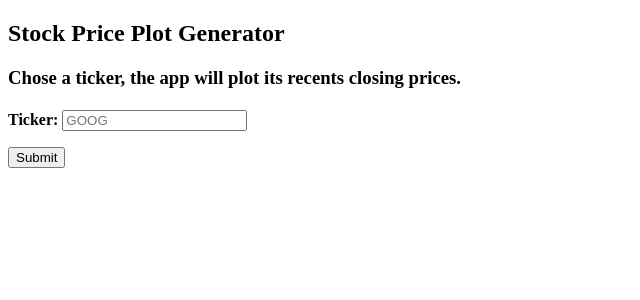
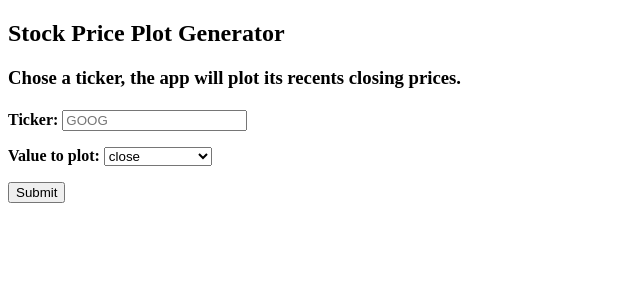
Before and after one commit to daco-hub/TDI-milestone-project, a Flask app: page / in a window 1280 px wide. Shown: the top 300 px of the page, without its empty margins (0-640 px from the left). Run offline with Flask 2, Linux system fonts and the light colour scheme.

Commit message:
Added dropdown menu

```diff
--- a/app.py
+++ b/app.py
@@ -16,17 +16,17 @@ def load_data(ticker):
     r = requests.get(url)
     data = r.json()
 
-    df = pd.DataFrame(data['Time Series (Daily)']).T[['1. open', '5. adjusted close']]
+    df = pd.DataFrame(data['Time Series (Daily)']).T[['1. open', '2. high', '3. low', '4. close', '5. adjusted close']]
     df.index = pd.to_datetime(df.index)
     df.index.name = 'Date'
     df.sort_index(inplace=True)
-    df.rename(columns={'1. open': 'open', '5. adjusted close': 'close'}, inplace=True)
+    df.rename(columns={'1. open': 'open', '2. high': 'day high' , '3. low': 'day low',
+    '4. close': 'close', '5. adjusted close': 'adjusted close'}, inplace=True)
     return df
 
 
-def get_graph(df, ticker):
+def get_graph(df, ticker, selection):
     source = ColumnDataSource(df)
-    selection = 'close'
 
     p = figure(x_axis_type='datetime', x_axis_label='Date', title='Stock price: ' + ticker,
                plot_width=800, plot_height=600)
@@ -43,9 +43,10 @@ app = Flask(__name__)
 def index():
     if request.method == 'POST':
         ticker_content = request.form['ticker_input']
+        selection = request.form['selection']
         ticker_df = load_data(ticker_content)
 
-        graph = get_graph(ticker_df, ticker_content)
+        graph = get_graph(ticker_df, ticker_content, selection)
 
         script, div = components(graph)
         return render_template("graph.html", the_div=div, the_script=script)
--- a/templates/index.html
+++ b/templates/index.html
@@ -15,6 +15,16 @@
             <p>
               Ticker: <input type='text' name='ticker_input' placeholder='GOOG' />
             </p>
+            <tr>
+              <td>Value to plot:</td>
+              <td><select name="selection" id="input_2">
+                <option>close</option>
+                <option>adjusted close</option>
+                <option>open</option>
+                <option>day high</option>
+                <option>day low</option>
+              </select></td>
+            </tr>
             <p>
               <input type='submit' value='Submit' />
             </p>
```
